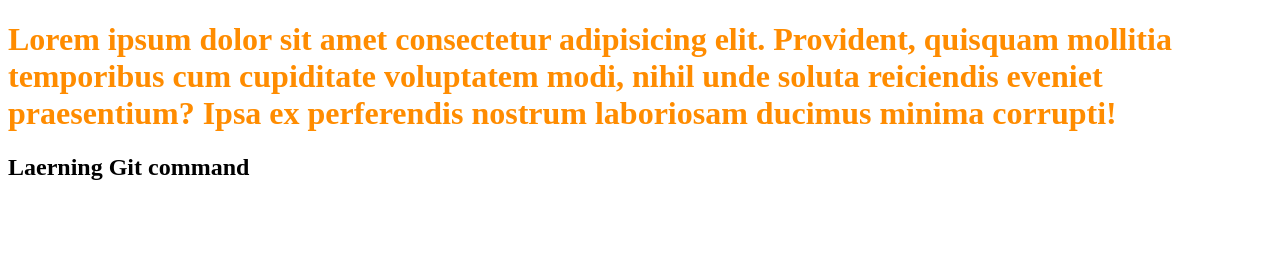
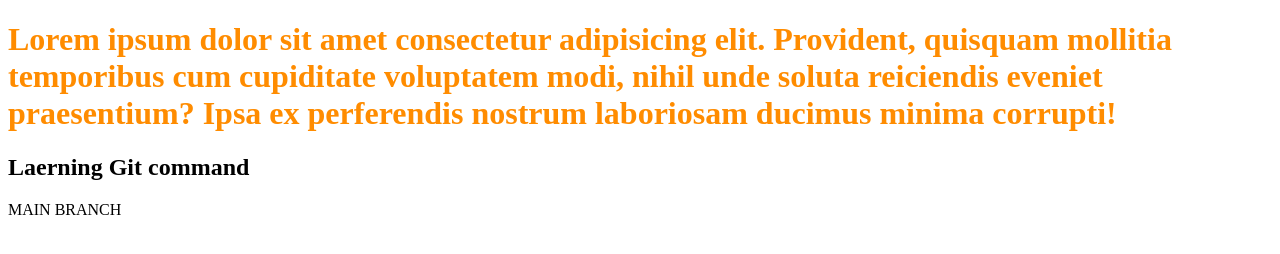
Before and after one commit to nayan1919/git-demo3, a plain HTML site: page git-init/index.html in a window 1280 px wide. Drawn offline with Linux system fonts and the light colour scheme.

Commit message:
added main branch

```diff
--- a/git-init/index.html
+++ b/git-init/index.html
@@ -10,5 +10,6 @@
     <h1>Lorem ipsum dolor sit amet consectetur adipisicing elit. Provident, quisquam mollitia temporibus cum cupiditate voluptatem modi, nihil unde soluta reiciendis eveniet praesentium? Ipsa ex perferendis nostrum laboriosam ducimus minima corrupti!</h1>
 
     <h2>Laerning Git command</h2>
+    <p>MAIN BRANCH</p>
 </body>
 </html>
```
